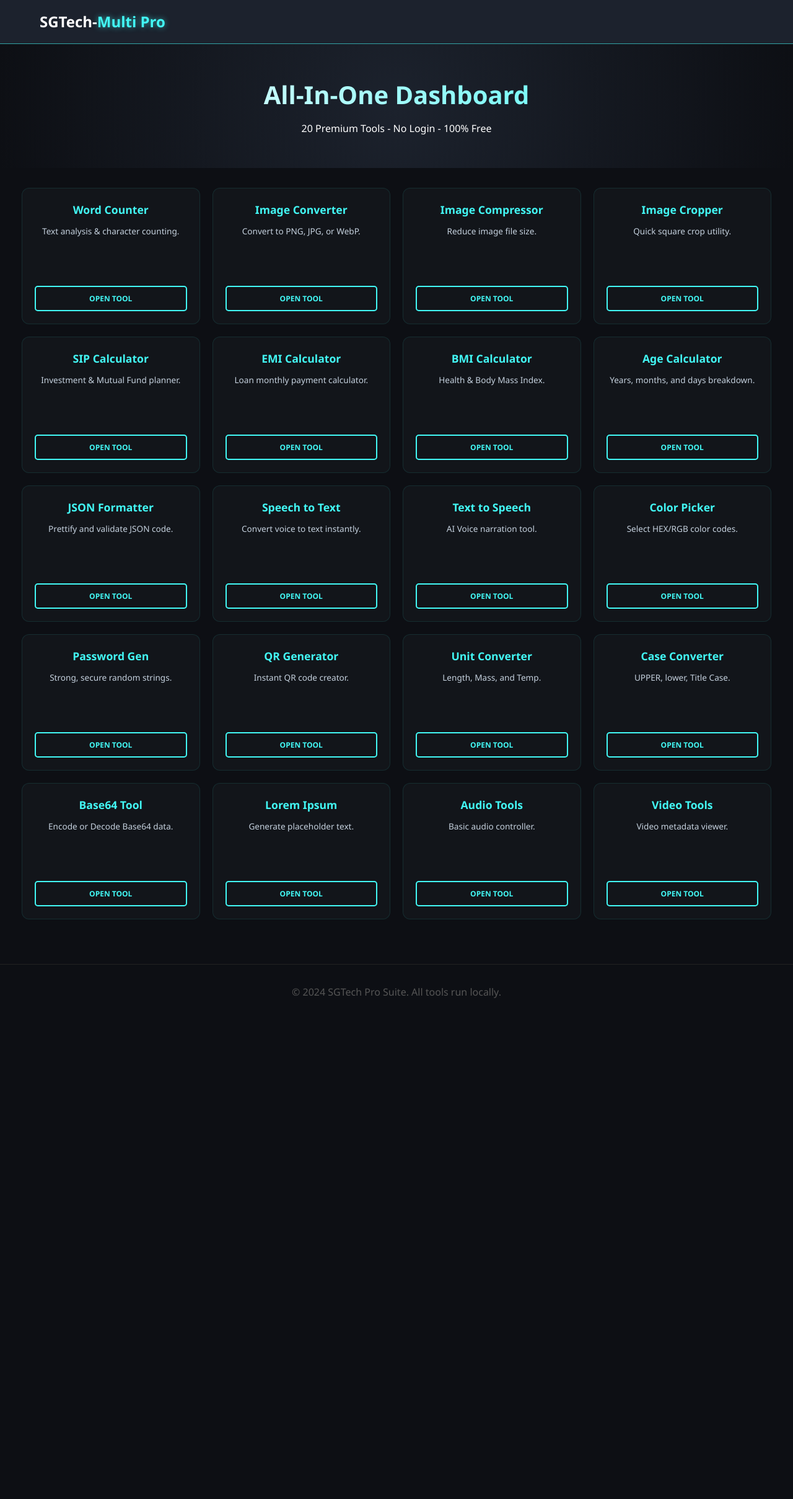
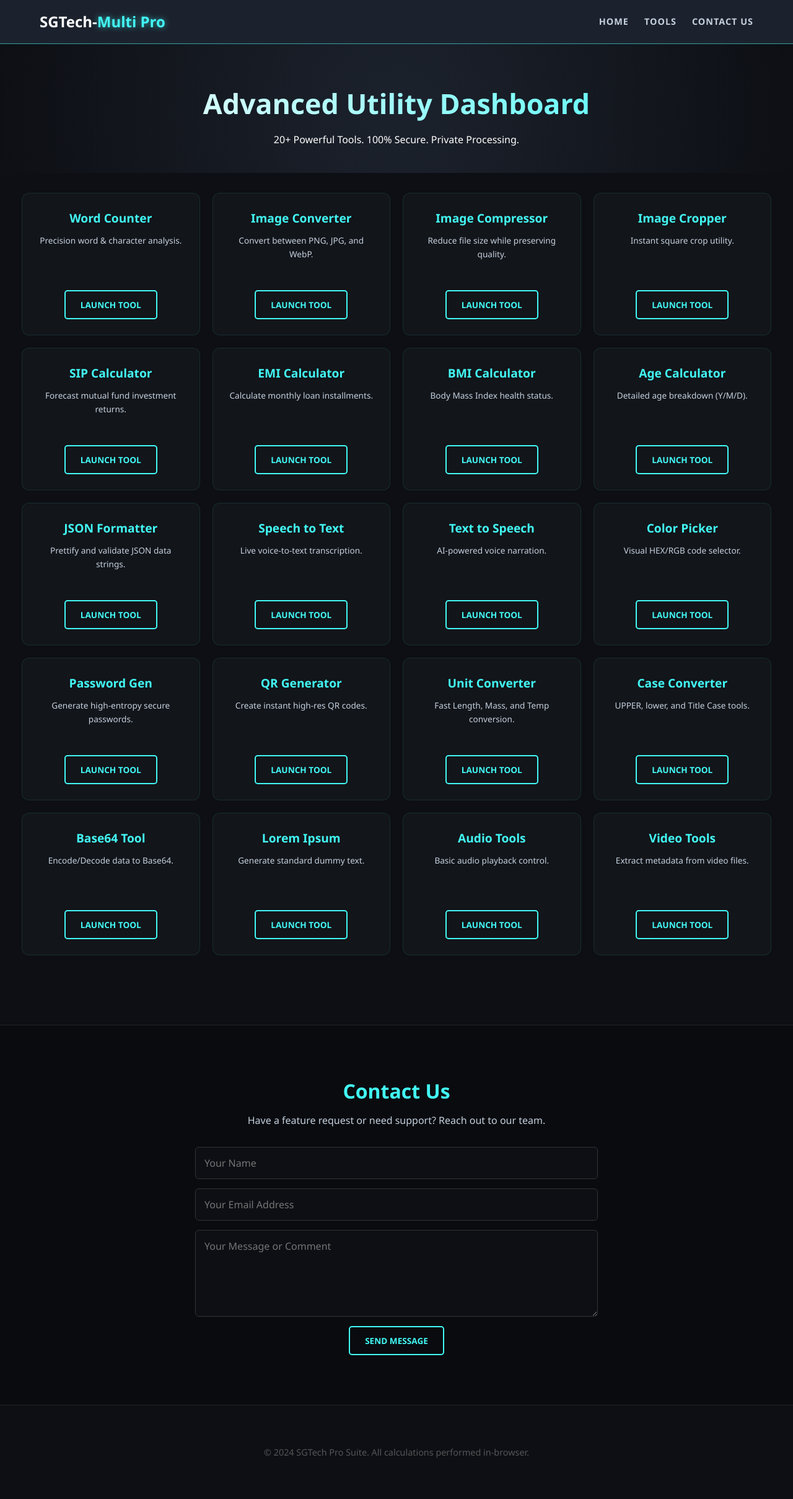
Before and after one commit to Sandhyagadgil1125/SG-Multi-Tools, a plain HTML site: page index.html in a window 1280 px wide. Shown: the whole page at 62% size. Before the commit the page ends 1646 px from the top, so only its background shows below. Drawn offline with Linux system fonts and the light colour scheme.

Commit message:
Update index.html

```diff
--- a/index.html
+++ b/index.html
@@ -3,7 +3,7 @@
 <head>
     <meta charset="UTF-8">
     <meta name="viewport" content="width=device-width, initial-scale=1.0">
-    <title>SGTech-Multi Tools | 20+ Premium Futuristic Tools</title>
+    <title>SGTech-Multi Tools | 20+ Premium Pro Dashboard</title>
     <style>
         :root {
             --bg-main: #0d0f14;
@@ -17,55 +17,130 @@
         }
 
         * { margin: 0; padding: 0; box-sizing: border-box; font-family: 'Segoe UI', sans-serif; }
-        body { background-color: var(--bg-main); color: var(--text-primary); line-height: 1.6; overflow-x: hidden; }
+        body { background-color: var(--bg-main); color: var(--text-primary); line-height: 1.6; overflow-x: hidden; scroll-behavior: smooth; }
 
-        .navbar { background: var(--bg-nav); padding: 1rem 5%; position: sticky; top: 0; z-index: 1000; border-bottom: 1px solid var(--accent-glow); display: flex; justify-content: space-between; align-items: center; }
+        /* NAVIGATION */
+        .navbar {
+            background: var(--bg-nav);
+            padding: 1rem 5%;
+            position: sticky;
+            top: 0;
+            z-index: 1000;
+            border-bottom: 1px solid var(--accent-glow);
+            display: flex;
+            justify-content: space-between;
+            align-items: center;
+        }
         .logo { font-size: 1.5rem; font-weight: 800; text-decoration: none; color: white; }
         .logo span { color: var(--accent); text-shadow: 0 0 10px var(--accent-glow); }
 
-        .hero { padding: 50px 5%; text-align: center; background: radial-gradient(circle at center, #1c222d 0%, #0d0f14 100%); }
-        .hero h1 { font-size: 2.5rem; margin-bottom: 10px; background: linear-gradient(to right, #fff, var(--accent)); -webkit-background-clip: text; -webkit-text-fill-color: transparent; }
+        .nav-links { display: flex; list-style: none; gap: 25px; }
+        .nav-links a {
+            color: var(--text-secondary);
+            text-decoration: none;
+            font-weight: 600;
+            font-size: 0.9rem;
+            transition: var(--transition);
+            text-transform: uppercase;
+            letter-spacing: 1px;
+        }
+        .nav-links a:hover { color: var(--accent); text-shadow: 0 0 8px var(--accent-glow); }
 
+        /* HERO */
+        .hero { padding: 60px 5% 40px; text-align: center; background: radial-gradient(circle at center, #1c222d 0%, #0d0f14 100%); }
+        .hero h1 { font-size: 2.8rem; margin-bottom: 10px; background: linear-gradient(to right, #fff, var(--accent)); -webkit-background-clip: text; -webkit-text-fill-color: transparent; }
+
+        /* TOOL GRID */
         .container { max-width: 1250px; margin: 0 auto; padding: 2rem 20px; }
-        .tool-grid { display: grid; grid-template-columns: repeat(auto-fill, minmax(250px, 1fr)); gap: 20px; }
+        .tool-grid { display: grid; grid-template-columns: repeat(auto-fill, minmax(260px, 1fr)); gap: 20px; margin-bottom: 80px; }
 
-        .tool-card { background: var(--bg-card); padding: 20px; border-radius: 12px; border: 1px solid rgba(66, 248, 245, 0.1); transition: var(--transition); text-align: center; display: flex; flex-direction: column; justify-content: space-between; min-height: 220px; }
-        .tool-card:hover { border-color: var(--accent); transform: translateY(-5px); box-shadow: 0 5px 20px rgba(66, 248, 245, 0.2); }
-        .tool-card h2 { font-size: 1.1rem; color: var(--accent); margin-bottom: 10px; }
+        .tool-card {
+            background: var(--bg-card);
+            padding: 25px;
+            border-radius: 12px;
+            border: 1px solid rgba(66, 248, 245, 0.1);
+            transition: var(--transition);
+            text-align: center;
+            display: flex;
+            flex-direction: column;
+            justify-content: space-between;
+            min-height: 230px;
+        }
+        .tool-card:hover { border-color: var(--accent); transform: translateY(-8px); box-shadow: 0 8px 25px rgba(66, 248, 245, 0.15); }
+        .tool-card h2 { font-size: 1.2rem; color: var(--accent); margin-bottom: 10px; }
         .tool-card p { font-size: 0.85rem; color: var(--text-secondary); margin-bottom: 15px; }
 
-        .btn-glow { display: inline-block; padding: 10px 15px; background: transparent; color: var(--accent); border: 2px solid var(--accent); border-radius: 5px; cursor: pointer; transition: var(--transition); font-weight: bold; text-transform: uppercase; font-size: 0.75rem; }
-        .btn-glow:hover { background: var(--accent); color: var(--bg-main); box-shadow: 0 0 15px var(--accent-glow); }
+        /* CONTACT SECTION */
+        .contact-section { background: #090b0f; padding: 80px 5%; border-top: 1px solid #222; }
+        .contact-container { max-width: 650px; margin: 0 auto; text-align: center; }
+        .contact-form { display: flex; flex-direction: column; gap: 15px; text-align: left; margin-top: 30px; }
 
+        .btn-glow {
+            display: inline-block;
+            padding: 12px 24px;
+            background: transparent;
+            color: var(--accent);
+            border: 2px solid var(--accent);
+            border-radius: 5px;
+            cursor: pointer;
+            transition: var(--transition);
+            font-weight: bold;
+            text-transform: uppercase;
+            font-size: 0.85rem;
+            width: fit-content;
+            align-self: center;
+        }
+        .btn-glow:hover { background: var(--accent); color: var(--bg-main); box-shadow: 0 0 20px var(--accent-glow); }
+
+        /* MODAL */
         .modal { display: none; position: fixed; z-index: 2000; left: 0; top: 0; width: 100%; height: 100%; background: rgba(0,0,0,0.95); backdrop-filter: blur(10px); overflow-y: auto; }
-        .modal-content { background: var(--bg-nav); margin: 30px auto; padding: 30px; border: 1px solid var(--accent); width: 90%; max-width: 600px; border-radius: 15px; position: relative; }
+        .modal-content { background: var(--bg-nav); margin: 30px auto; padding: 35px; border: 1px solid var(--accent); width: 90%; max-width: 600px; border-radius: 15px; position: relative; }
         .close-modal { position: absolute; right: 20px; top: 10px; color: var(--accent); font-size: 30px; cursor: pointer; }
 
         .tool-ui { display: flex; flex-direction: column; gap: 15px; margin-top: 15px; }
-        input, textarea, select { background: #0d0f14; border: 1px solid #333; padding: 12px; color: white; border-radius: 5px; width: 100%; }
-        .res-area { margin-top: 15px; padding: 15px; background: #090b0f; border-left: 4px solid var(--accent); border-radius: 4px; min-height: 50px; }
+        input, textarea, select { background: #0d0f14; border: 1px solid #333; padding: 14px; color: white; border-radius: 6px; width: 100%; font-size: 1rem; transition: 0.3s; }
+        input:focus, textarea:focus { outline: none; border-color: var(--accent); box-shadow: 0 0 5px var(--accent-glow); }
+        .res-area { margin-top: 15px; padding: 15px; background: #050608; border-left: 4px solid var(--accent); border-radius: 4px; min-height: 50px; color: var(--text-secondary); }
 
-        .stats { display: flex; justify-content: space-around; background: rgba(255,255,255,0.05); padding: 10px; border-radius: 5px; }
+        .stats { display: flex; justify-content: space-around; background: rgba(255,255,255,0.05); padding: 12px; border-radius: 8px; }
         .stat-item { text-align: center; }
-        .stat-item small { display: block; color: var(--accent); font-size: 0.7rem; }
+        .stat-item small { display: block; color: var(--accent); font-size: 0.75rem; text-transform: uppercase; }
 
-        footer { padding: 2rem; text-align: center; border-top: 1px solid #222; margin-top: 40px; color: #555; }
+        footer { padding: 4rem; text-align: center; border-top: 1px solid #222; color: #555; font-size: 0.9rem; }
     </style>
 </head>
 <body>
 
     <nav class="navbar">
         <a href="#" class="logo">SGTech-<span>Multi Pro</span></a>
+        <ul class="nav-links">
+            <li><a href="#">Home</a></li>
+            <li><a href="#tool-grid">Tools</a></li>
+            <li><a href="#contact">Contact Us</a></li>
+        </ul>
     </nav>
 
     <header class="hero">
-        <h1>All-In-One Dashboard</h1>
-        <p>20 Premium Tools - No Login - 100% Free</p>
+        <h1>Advanced Utility Dashboard</h1>
+        <p>20+ Powerful Tools. 100% Secure. Private Processing.</p>
     </header>
 
     <main class="container">
         <div class="tool-grid" id="tool-grid"></div>
     </main>
+
+    <section id="contact" class="contact-section">
+        <div class="contact-container">
+            <h2 style="color: var(--accent); font-size: 2rem;">Contact Us</h2>
+            <p style="color: var(--text-secondary); margin-top: 10px;">Have a feature request or need support? Reach out to our team.</p>
+            <form class="contact-form" onsubmit="event.preventDefault(); alert('Thank you! Your message has been sent.'); this.reset();">
+                <input type="text" placeholder="Your Name" required>
+                <input type="email" placeholder="Your Email Address" required>
+                <textarea rows="5" placeholder="Your Message or Comment" required></textarea>
+                <button type="submit" class="btn-glow">Send Message</button>
+            </form>
+        </div>
+    </section>
 
     <div id="tool-modal" class="modal">
         <div class="modal-content">
@@ -74,30 +149,30 @@
         </div>
     </div>
 
-    <footer>&copy; 2024 SGTech Pro Suite. All tools run locally.</footer>
+    <footer>&copy; 2024 SGTech Pro Suite. All calculations performed in-browser.</footer>
 
     <script>
         const tools = [
-            { id: 'word-count', title: 'Word Counter', desc: 'Text analysis & character counting.' },
-            { id: 'img-conv', title: 'Image Converter', desc: 'Convert to PNG, JPG, or WebP.' },
-            { id: 'img-comp', title: 'Image Compressor', desc: 'Reduce image file size.' },
-            { id: 'img-crop', title: 'Image Cropper', desc: 'Quick square crop utility.' },
-            { id: 'sip-calc', title: 'SIP Calculator', desc: 'Investment & Mutual Fund planner.' },
-            { id: 'emi-calc', title: 'EMI Calculator', desc: 'Loan monthly payment calculator.' },
-            { id: 'bmi-calc', title: 'BMI Calculator', desc: 'Health & Body Mass Index.' },
-            { id: 'age-calc', title: 'Age Calculator', desc: 'Years, months, and days breakdown.' },
-            { id: 'json-fmt', title: 'JSON Formatter', desc: 'Prettify and validate JSON code.' },
-            { id: 'stt', title: 'Speech to Text', desc: 'Convert voice to text instantly.' },
-            { id: 'tts', title: 'Text to Speech', desc: 'AI Voice narration tool.' },
-            { id: 'color-pick', title: 'Color Picker', desc: 'Select HEX/RGB color codes.' },
-            { id: 'pass-gen', title: 'Password Gen', desc: 'Strong, secure random strings.' },
-            { id: 'qr-gen', title: 'QR Generator', desc: 'Instant QR code creator.' },
-            { id: 'unit-conv', title: 'Unit Converter', desc: 'Length, Mass, and Temp.' },
-            { id: 'case-conv', title: 'Case Converter', desc: 'UPPER, lower, Title Case.' },
-            { id: 'b64-enc', title: 'Base64 Tool', desc: 'Encode or Decode Base64 data.' },
-            { id: 'lorem-gen', title: 'Lorem Ipsum', desc: 'Generate placeholder text.' },
-            { id: 'audio-trim', title: 'Audio Tools', desc: 'Basic audio controller.' },
-            { id: 'vid-info', title: 'Video Tools', desc: 'Video metadata viewer.' }
+            { id: 'word-count', title: 'Word Counter', desc: 'Precision word & character analysis.' },
+            { id: 'img-conv', title: 'Image Converter', desc: 'Convert between PNG, JPG, and WebP.' },
+            { id: 'img-comp', title: 'Image Compressor', desc: 'Reduce file size while preserving quality.' },
+            { id: 'img-crop', title: 'Image Cropper', desc: 'Instant square crop utility.' },
+            { id: 'sip-calc', title: 'SIP Calculator', desc: 'Forecast mutual fund investment returns.' },
+            { id: 'emi-calc', title: 'EMI Calculator', desc: 'Calculate monthly loan installments.' },
+            { id: 'bmi-calc', title: 'BMI Calculator', desc: 'Body Mass Index health status.' },
+            { id: 'age-calc', title: 'Age Calculator', desc: 'Detailed age breakdown (Y/M/D).' },
+            { id: 'json-fmt', title: 'JSON Formatter', desc: 'Prettify and validate JSON data strings.' },
+            { id: 'stt', title: 'Speech to Text', desc: 'Live voice-to-text transcription.' },
+            { id: 'tts', title: 'Text to Speech', desc: 'AI-powered voice narration.' },
+            { id: 'color-pick', title: 'Color Picker', desc: 'Visual HEX/RGB code selector.' },
+            { id: 'pass-gen', title: 'Password Gen', desc: 'Generate high-entropy secure passwords.' },
+            { id: 'qr-gen', title: 'QR Generator', desc: 'Create instant high-res QR codes.' },
+            { id: 'unit-conv', title: 'Unit Converter', desc: 'Fast Length, Mass, and Temp conversion.' },
+            { id: 'case-conv', title: 'Case Converter', desc: 'UPPER, lower, and Title Case tools.' },
+            { id: 'b64-enc', title: 'Base64 Tool', desc: 'Encode/Decode data to Base64.' },
+            { id: 'lorem-gen', title: 'Lorem Ipsum', desc: 'Generate standard dummy text.' },
+            { id: 'audio-trim', title: 'Audio Tools', desc: 'Basic audio playback control.' },
+            { id: 'vid-info', title: 'Video Tools', desc: 'Extract metadata from video files.' }
         ];
 
         const grid = document.getElementById('tool-grid');
@@ -108,7 +183,7 @@
             grid.innerHTML += `
                 <div class="tool-card">
                     <div><h2>${t.title}</h2><p>${t.desc}</p></div>
-                    <button class="btn-glow" onclick="openTool('${t.id}')">Open Tool</button>
+                    <button class="btn-glow" onclick="openTool('${t.id}')">Launch Tool</button>
                 </div>`;
         });
 
@@ -125,7 +200,7 @@
             let html = `<h3>${tool.title}</h3><div class="tool-ui">`;
 
             if(id === 'word-count') {
-                html += `<textarea id="ti" rows="6" oninput="doWord()" placeholder="Paste text..."></textarea>
+                html += `<textarea id="ti" rows="6" oninput="doWord()" placeholder="Type or paste text..."></textarea>
                          <div class="stats">
                             <div class="stat-item"><small>Words</small><strong id="sw">0</strong></div>
                             <div class="stat-item"><small>Characters</small><strong id="sc">0</strong></div>
@@ -133,37 +208,36 @@
             } else if(['img-conv', 'img-comp', 'img-crop'].includes(id)) {
                 html += `<input type="file" id="fi" accept="image/*">
                          <select id="fo"><option value="image/png">PNG</option><option value="image/jpeg">JPG</option><option value="image/webp">WebP</option></select>
-                         <button class="btn-glow" onclick="doImage('${id}')">Process & Download</button><canvas id="cv" style="display:none;"></canvas>`;
+                         <button class="btn-glow" onclick="doImage('${id}')">Process Image</button><canvas id="cv" style="display:none;"></canvas>`;
             } else if(id === 'sip-calc' || id === 'emi-calc') {
-                html += `<input type="number" id="v1" placeholder="Amount">
-                         <input type="number" id="v2" placeholder="Interest %">
-                         <input type="number" id="v3" placeholder="Years/Months">
+                html += `<input type="number" id="v1" placeholder="Principal Amount">
+                         <input type="number" id="v2" placeholder="Interest Rate (%)">
+                         <input type="number" id="v3" placeholder="Tenure (Years for SIP / Months for EMI)">
                          <button class="btn-glow" onclick="doFinance('${id}')">Calculate</button>`;
             } else if(id === 'age-calc') {
-                html += `<input type="date" id="db"><button class="btn-glow" onclick="doAge()">Calculate</button>`;
+                html += `<label style="color:var(--accent); font-size:0.8rem;">Date of Birth:</label><input type="date" id="db"><button class="btn-glow" onclick="doAge()">Calculate Age</button>`;
             } else if(id === 'stt') {
-                html += `<button class="btn-glow" onclick="doSTT()">Start Mic</button><textarea id="tr" rows="4"></textarea>`;
+                html += `<button class="btn-glow" onclick="doSTT()">Start Microphone</button><textarea id="tr" rows="4"></textarea>`;
             } else if(id === 'json-fmt') {
-                html += `<textarea id="ji" rows="6" placeholder="Paste JSON..."></textarea><button class="btn-glow" onclick="doJSON()">Format</button>`;
+                html += `<textarea id="ji" rows="6" placeholder="Paste raw JSON here..."></textarea><button class="btn-glow" onclick="doJSON()">Format JSON</button>`;
             } else if(id === 'qr-gen') {
-                html += `<input type="text" id="qi" placeholder="URL..."><button class="btn-glow" onclick="doQR()">Create</button><div id="qres" style="text-align:center"></div>`;
+                html += `<input type="text" id="qi" placeholder="Link or Text..."><button class="btn-glow" onclick="doQR()">Generate QR</button><div id="qres" style="text-align:center"></div>`;
             } else if(id === 'color-pick') {
-                html += `<input type="color" oninput="doColor(this.value)" style="height:80px;">`;
+                html += `<input type="color" oninput="doColor(this.value)" style="height:100px; cursor:pointer; padding:5px;">`;
             } else {
-                html += `<textarea id="gi" rows="4" placeholder="Input..."></textarea><button class="btn-glow" onclick="doMisc('${id}')">Execute</button>`;
+                html += `<textarea id="gi" rows="4" placeholder="Input text..."></textarea><button class="btn-glow" onclick="doMisc('${id}')">Execute</button>`;
             }
 
-            html += `<div class="res-area" id="o">Result...</div></div>`;
+            html += `<div class="res-area" id="o">Results will appear here...</div></div>`;
             modalBody.innerHTML = html;
         }
 
-        // --- TOOL LOGIC ---
+        // --- CORE LOGIC ---
 
         function doWord() {
             const v = document.getElementById('ti').value;
             const words = v.match(/\S+/g);
             document.getElementById('sw').innerText = words ? words.length : 0;
-            // FIX: "How are you doing" = 14 chars
             document.getElementById('sc').innerText = v.replace(/\s/g, '').length;
         }
 
@@ -181,10 +255,10 @@
                     canvas.width = w; canvas.height = h;
                     ctx.drawImage(img, 0, 0, w, h);
                     const link = document.createElement('a');
-                    link.download = "sgtech_output." + document.getElementById('fo').value.split('/')[1];
+                    link.download = "sgtech_pro_export." + document.getElementById('fo').value.split('/')[1];
                     link.href = canvas.toDataURL(document.getElementById('fo').value, mode === 'img-comp' ? 0.4 : 1.0);
                     link.click();
-                    document.getElementById('o').innerText = "Download Started!";
+                    document.getElementById('o').innerText = "Process Complete! Download Started.";
                 };
                 img.src = e.target.result;
             };
@@ -196,11 +270,11 @@
             if(id === 'sip-calc') {
                 let i = r/12, n = t*12;
                 let fv = p * [((Math.pow(1 + i, n) - 1) / i)] * (1 + i);
-                document.getElementById('o').innerText = "Future Wealth: ₹" + fv.toLocaleString();
+                document.getElementById('o').innerText = "Expected Wealth: ₹" + Math.round(fv).toLocaleString();
             } else {
                 let i = r/12, n = t;
                 let emi = (p * i * Math.pow(1 + i, n)) / (Math.pow(1 + i, n) - 1);
-                document.getElementById('o').innerText = "EMI: ₹" + emi.toLocaleString();
+                document.getElementById('o').innerText = "Monthly EMI: ₹" + Math.round(emi).toLocaleString();
             }
         }
 
@@ -216,13 +290,13 @@
         }
 
         function doJSON() {
-            try { document.getElementById('o').innerHTML = `<pre style="font-size:0.8rem">${JSON.stringify(JSON.parse(document.getElementById('ji').value), null, 4)}</pre>`; }
-            catch(e) { document.getElementById('o').innerText = "Invalid JSON"; }
+            try { document.getElementById('o').innerHTML = `<pre style="font-size:0.8rem; overflow:auto;">${JSON.stringify(JSON.parse(document.getElementById('ji').value), null, 4)}</pre>`; }
+            catch(e) { document.getElementById('o').innerText = "Error: Invalid JSON format."; }
         }
 
         function doSTT() {
             const Speech = window.SpeechRecognition || window.webkitSpeechRecognition;
-            if(!Speech) return alert("Browser not supported");
+            if(!Speech) return alert("Browser does not support Speech Recognition.");
             const rec = new Speech();
             rec.onresult = (e) => { document.getElementById('tr').value = e.results[0][0].transcript; };
             rec.start();
@@ -230,10 +304,10 @@
 
         function doQR() {
             const v = document.getElementById('qi').value;
-            if(v) document.getElementById('qres').innerHTML = `<img src="https://api.qrserver.com/v1/create-qr-code/?data=${encodeURIComponent(v)}" style="width:140px; margin-top:10px; border:5px solid white; border-radius:5px;">`;
+            if(v) document.getElementById('qres').innerHTML = `<img src="https://api.qrserver.com/v1/create-qr-code/?data=${encodeURIComponent(v)}" style="width:150px; margin-top:15px; border:6px solid white; border-radius:8px;">`;
         }
 
-        function doColor(v) { document.getElementById('o').innerText = "Color HEX: " + v.toUpperCase(); document.getElementById('o').style.borderLeftColor = v; }
+        function doColor(v) { document.getElementById('o').innerText = "HEX: " + v.toUpperCase(); document.getElementById('o').style.borderLeftColor = v; }
 
         function doMisc(id) {
             const v = document.getElementById('gi').value;
@@ -242,16 +316,13 @@
                 const c = "ABCDEFGHIJKLMNOPQRSTUVWXYZabcdefghijklmnopqrstuvwxyz0123456789!@#$%^&*";
                 for(let i=0; i<16; i++) res += c.charAt(Math.floor(Math.random()*c.length));
             } else if(id === 'case-conv') {
-                res = `UPPER: ${v.toUpperCase()}\nlower: ${v.toLowerCase()}`;
+                res = `UPPER: ${v.toUpperCase()}\nLower: ${v.toLowerCase()}`;
             } else if(id === 'b64-enc') {
                 res = btoa(v);
             } else if(id === 'lorem-gen') {
-                res = "Lorem ipsum dolor sit amet, consectetur adipiscing elit. Ut enim ad minim veniam, quis nostrud exercitation ullamco laboris nisi ut aliquip ex ea commodo consequat.";
-            } else if(id === 'bmi-calc') {
-                const h = parseFloat(document.getElementById('gi').value)/100, w = 70; // simplified
-                res = "BMI Result: " + (70/(h*h)).toFixed(2);
+                res = "Lorem ipsum dolor sit amet, consectetur adipiscing elit. Sed do eiusmod tempor incididunt ut labore et dolore magna aliqua.";
             } else {
-                res = "Functionality active for " + id;
+                res = "Feature processed for: " + id;
             }
             document.getElementById('o').innerText = res;
         }
```
